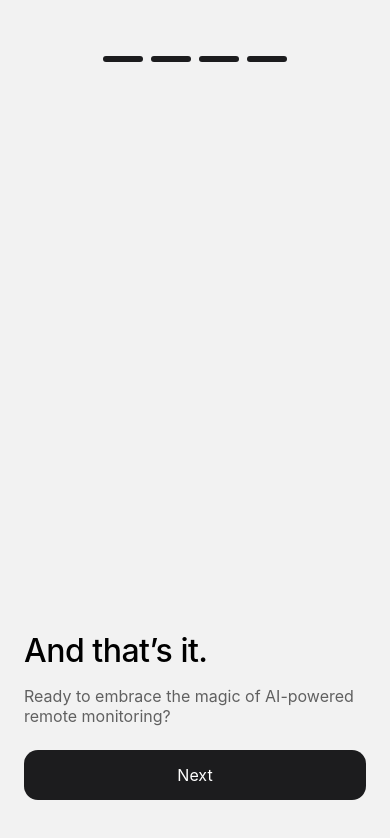
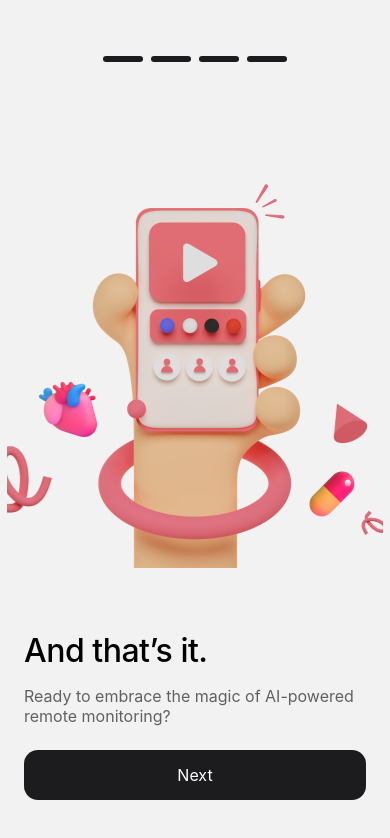
Before and after one commit to jaydenpiao/Vita, a React Native app in the folder frontend/: screen /Tutorial3 in a window 390 px wide. Shown: the top 838 px of the page. Built offline with nearby package versions, Linux system fonts and the light colour scheme.

Commit message:
added styling and simple alert page

```diff
--- a/frontend/App.tsx
+++ b/frontend/App.tsx
@@ -1,5 +1,5 @@
-import React from "react";
-import { View, StyleSheet } from "react-native";
+import React, { useEffect } from 'react';
+import { View, StyleSheet, Alert } from "react-native";
 import { NavigationContainer } from "@react-navigation/native";
 import { createNativeStackNavigator } from "@react-navigation/native-stack";
 
@@ -15,9 +15,34 @@ import useNavigation from "@react-navigation/native";
 import HomeEmpty from "./screens.tsx/HomeEmpty";
 import Tutorial3 from "./screens.tsx/Tutorial3";
 
+import { db } from './db/firebaseConfig';
+import { collection, query, where, onSnapshot } from 'firebase/firestore';
+import Alertt from './components/Alertt';
+
+
+
+
+
 const Stack = createNativeStackNavigator();
 
 export default function App() {
+
+  // const navigation = useNavigation();
+
+  // useEffect(() => {
+  //   const q = query(collection(db, 'patients'), where('is_having_heart_attack', '==', true));
+  //   const unsubscribe = onSnapshot(q, (snapshot) => {
+  //     snapshot.docChanges().forEach((change) => {
+  //       if (change.type === "added" || change.type === "modified") {
+  //         navigation.navigate('Map', { showOverlay: true });
+  //       }
+  //     });
+  //   });
+
+  //   return () => unsubscribe(); // Clean up the listener
+  // }, []);
+
+
   return (
     <NavigationContainer>
       <Stack.Navigator>
@@ -61,6 +86,11 @@ export default function App() {
           options={{ headerShown: false }}
           component={AddScreen}
         />
+        <Stack.Screen
+          name="Alertt"
+          options={{ headerShown: false }}
+          component={Alertt}
+        />
       </Stack.Navigator>
     </NavigationContainer>
   );
--- a/frontend/components/Map.tsx
+++ b/frontend/components/Map.tsx
@@ -57,7 +57,7 @@ const Map = () => {
 
         // Check for 'is_having_heart_attack' field
         if (docSnap.data().is_having_heart_attack) {
-          console.log('yay');
+          console.log(`Patient ${patientId} is having a heart attack!`);
       }
     } else {
         console.log('No such document!');
--- a/frontend/screens.tsx/AddScreen.tsx
+++ b/frontend/screens.tsx/AddScreen.tsx
@@ -20,15 +20,15 @@ const AddScreen = () => {
 
       if (docSnap.exists()) {
         console.log(`Patient ${patientId}'s Location:`, docSnap.data().location);
-        // Assuming you want to set the destination room based on the last fetched patient's data
+
         // setDestinationRoom(docSnap.data().location);
-
 
         if (docSnap.data().is_having_heart_attack) {
           // navigation.navigate("Map", {patientId: '0'})
 
           console.log(`Patient ${patientId} is having a heart attack!`);
-          // navigation.navigate("Alertt");
+          // ALERT (DONE AFTER SUBMISSION)
+          navigation.navigate("Alertt", {patientId: patientId});
         }
       } else {
         console.log(`No such document for patient ${patientId}!`);
--- a/frontend/screens.tsx/Tutorial3.tsx
+++ b/frontend/screens.tsx/Tutorial3.tsx
@@ -1,4 +1,4 @@
-import { View, Text, StyleSheet } from "react-native";
+import { View, Text, StyleSheet, Image } from "react-native";
 import { useNavigation } from "@react-navigation/native";
 import { TouchableOpacity } from "react-native";
 
@@ -13,6 +13,11 @@ const Tutorial3 = () => {
         <View style={styles.indicatorActive}></View>
         <View style={styles.indicatorActive}></View>
       </View>
+      {/* image */}
+      <Image
+    source={require("../assets/welcome.png")} // Update with the correct path
+    style={styles.welcomeImage}
+  />
       <View>
         <Text style={styles.heading}>And that’s it.</Text>
         <Text style={styles.text}>
@@ -80,6 +85,14 @@ const styles = StyleSheet.create({
     marginBottom: 24,
     opacity: 0.6,
   },
+  welcomeImage: {
+    width: '110%', // or a specific width
+    // height: 200, // or a specific height
+    alignSelf: "center",
+
+    resizeMode: 'cover', // or 'cover', depending on your needs
+    marginBottom: 20, // Adjust as needed
+  },
 });
 
 export default Tutorial3;
```
